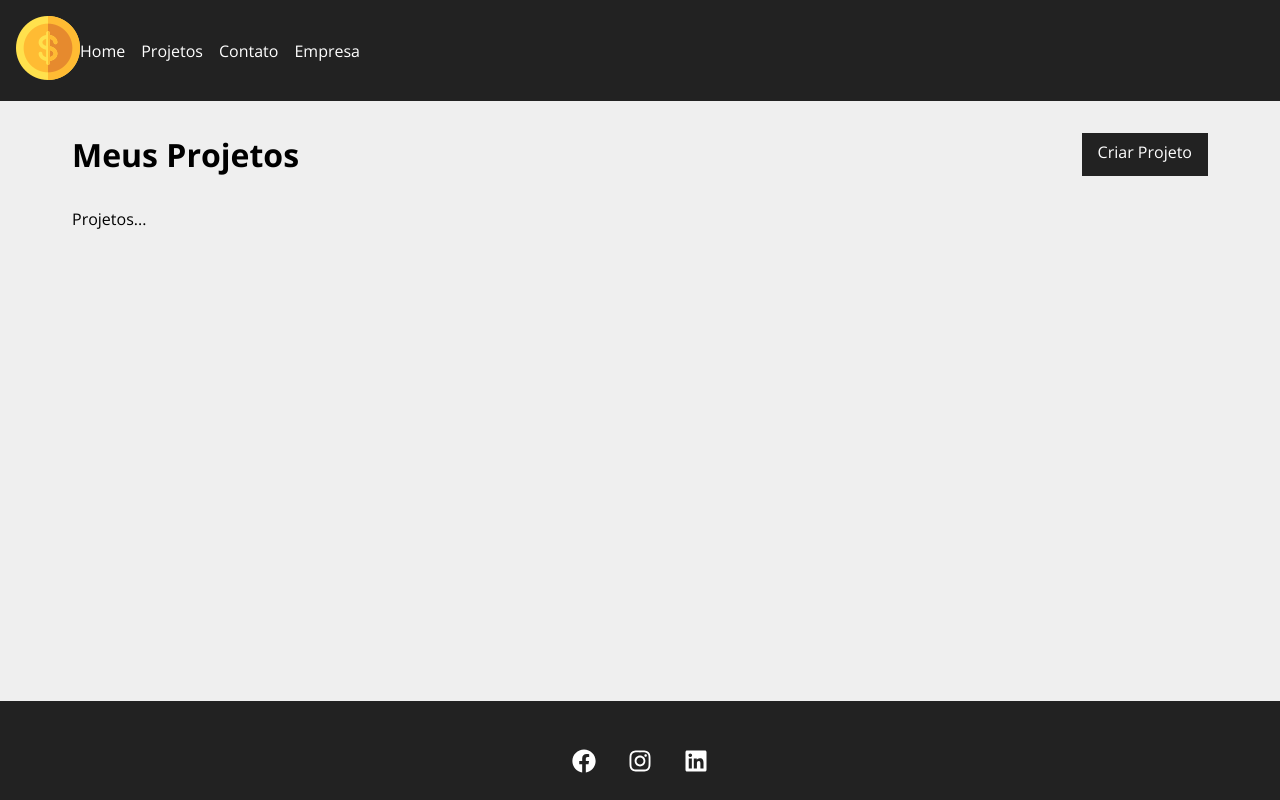
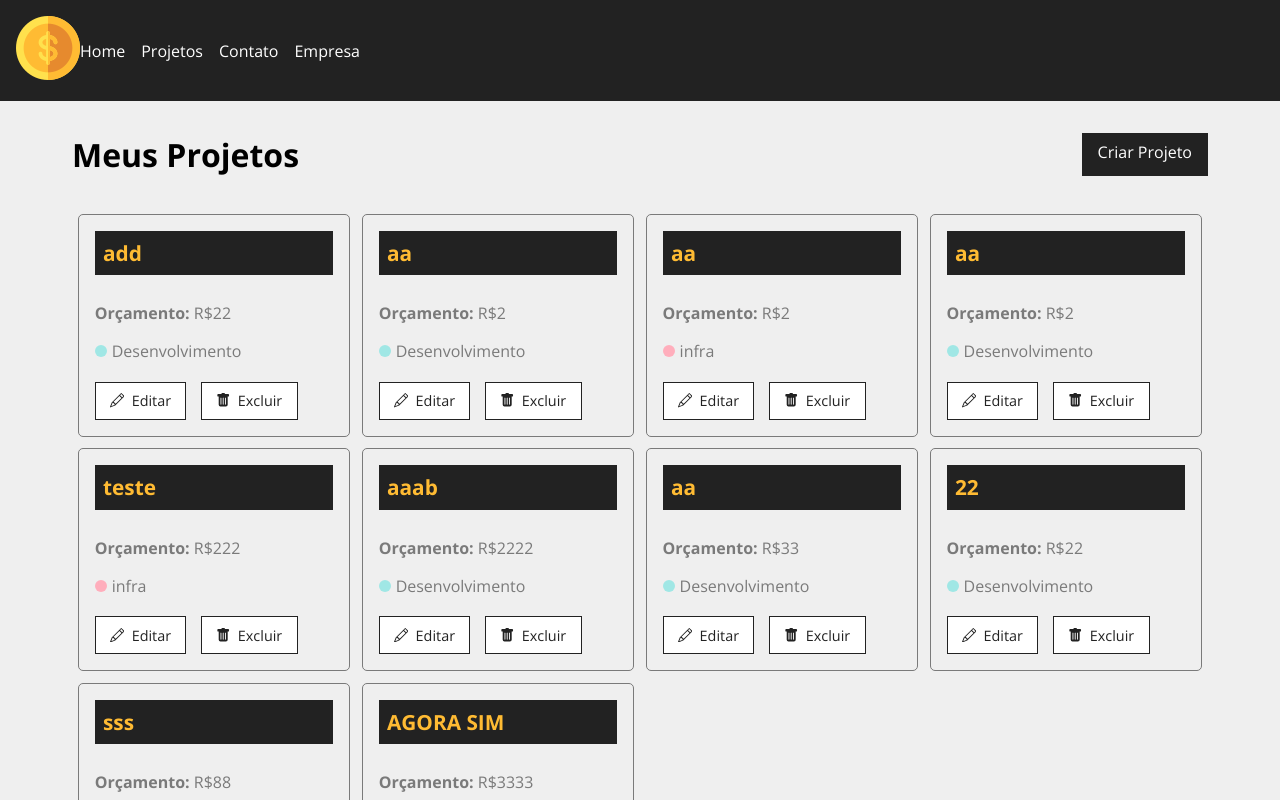
Before and after one commit to monamourdev/simplebudget, a React (Create React App) app in the folder budget/: page /projects in a window 1280 px wide. Shown: the top 800 px of the page. Built offline with nearby package versions, Linux system fonts and the light colour scheme; data requests are answered from the project's data file; the HTML template or start-up script is replaced by a standard one.

Commit message:
feat: Create loader component

```diff
--- a/budget/db.json
+++ b/budget/db.json
@@ -98,6 +98,17 @@
       "cost": 0,
       "services": [],
       "id": 9
+    },
+    {
+      "name": "AGORA SIM",
+      "budget": "3333",
+      "category": {
+        "id": "3",
+        "name": "Design"
+      },
+      "cost": 0,
+      "services": [],
+      "id": 10
     }
   ],
   "categories": [
--- /dev/null
+++ b/budget/src/components/layout/Loading.js
@@ -0,0 +1,13 @@
+import loading from '../../img/loading.svg'
+
+import styles from './Loading.module.css'
+function Loading (){
+    return(
+        <div className={styles.loader_container}>
+            <img className={styles.loader} src={loading} alt="Loading" />
+        </div>
+    )
+
+}
+
+export default Loading;
--- /dev/null
+++ b/budget/src/components/layout/Loading.module.css
@@ -0,0 +1,11 @@
+.loader_container{
+    width: 100%;
+    height: 100%;
+    display: flex;
+    justify-content: center;
+    align-items: center;
+}
+
+.loader{
+    width: 50px;
+}
--- a/budget/src/components/pages/Projects.js
+++ b/budget/src/components/pages/Projects.js
@@ -1,20 +1,42 @@
 import Message from "../layout/Message";
-import {useLocation} from 'react-router-dom'
+import { useLocation } from 'react-router-dom'
+import { useEffect, useState } from 'react'
 
 import Container from '../layout/Container'
+import Loading from '../layout/Loading'
 import styles from "./Projects.module.css"
 import LinkButton from '../layout/LinkButton'
 
-function Projects(){
+import ProjectCard from "../project/ProjectCard";
+
+function Projects() {
+
+    const [projects, setProjects] = useState([])
+    const [removeLoading, setRemoveLoading] = useState(false)
+
+    useEffect(() => {
+        fetch('http://localhost:5000/projects', {
+            method: 'GET',
+            headers: {
+                'Content-type': 'application/json'
+            }
+        })
+            .then(resp => resp.json())
+            .then(data => {
+                setProjects(data)
+                setRemoveLoading(true)
+            })
+            .catch(err => console.log(err))
+    }, [])
 
     const location = useLocation();
     let message = ''
 
-    if(location.state){
+    if (location.state) {
         message = location.state.message
     }
 
-    return(
+    return (
         <div className={styles.project_container}>
             <div className={styles.title_container}>
                 <h1>Meus Projetos</h1>
@@ -22,9 +44,19 @@
 
             </div>
             {message &&
-            <Message msg={message} type="success"/>}
+                <Message msg={message} type="success" />}
             <Container customClass="start">
-                <p>Projetos...</p>
+                {projects.length > 0 &&
+                projects.map((project) =>(
+                    <ProjectCard name={project.name}
+                    id={project.id}
+                    budget={project.budget}
+                    category={project.category.name}
+                    key={project.id}
+                    />
+                ))}
+                {!removeLoading && <Loading />}
+                {removeLoading && projects.length === 0}
             </Container>
         </div>
     )
--- /dev/null
+++ b/budget/src/components/project/ProjectCard.js
@@ -0,0 +1,27 @@
+import styles from './ProjectCard.module.css'
+import {BsPencil, BsFillTrashFill} from 'react-icons/bs'
+import {Link} from 'react-router-dom'
+
+function ProjectCard ({id, name, budget, category, handleRemove}){
+    return(
+        <div className={styles.project_card}>
+            <h4>{name}</h4>
+            <p>
+                <span>Orçamento: </span> R${budget}
+            </p>
+            <p className={styles.category_text}>
+                <span className={`${styles[category.toLowerCase()]}`}></span> {category}
+            </p>
+            <div className={styles.project_card_actions}>
+                <Link to="/">
+                    <BsPencil /> Editar
+                </Link>
+                <button>
+                    <BsFillTrashFill /> Excluir
+                </button>
+            </div>
+        </div>
+    )
+}
+
+export default ProjectCard;
--- /dev/null
+++ b/budget/src/components/project/ProjectCard.module.css
@@ -0,0 +1,87 @@
+.project_card{
+    padding: 1em;
+    border: 1px solid #7a7a7a;
+    border-radius: 5px;
+    width: 24%;
+    margin:.5%;
+}
+
+.project_card h4{
+    background-color: #222;
+    color: #FFBB33;
+    padding: .4em;
+    margin-bottom: 1.3em;
+    font-size: 1.3em;
+}
+
+.project_card p{
+    color: #7a7a7a;
+    margin-bottom: 1em;
+}
+
+.project_card p span{
+    font-weight: bold;
+}
+
+.category_text{
+    display: flex;
+    align-items: center;
+}
+
+.category_text span{
+    display: block;
+    width: 12px;
+    height: 12px;
+    border-radius: 50%;
+    background-color: #CCC;
+    margin-right: 5px;
+}
+
+.category_text .infra{
+    background-color: #FFAEBC;
+}
+.category_text .desenvolvimento{
+    background-color: #A0E7E5;
+
+}
+.category_text .design{
+    background-color: #B4F8C8;
+
+}
+.category_text .planejamento{
+    background-color: #FBE7C6;
+
+}
+
+.project_card_actions{
+    margin-top: 1.2em;
+    display: flex;
+    align-items: center;
+}
+
+.project_card_actions a,
+.project_card_actions button{
+    text-decoration: none;
+    border: none;
+    background-color: #FFF;
+    color: #222;
+    font-size: .9em;
+    padding: .6em 1em;
+    margin-right: 1em;
+    cursor: pointer;
+    border: 1px solid #222;
+    display: flex;
+    align-items: center;
+    justify-content: center;
+    transition: .5s;
+}
+
+.project_card_actions svg{
+    margin-right: .5em;
+
+}
+.project_card_actions a:hover,
+.project_card_actions button:hover{
+    background-color: #222;
+    color:#ffbb33;
+}
```
